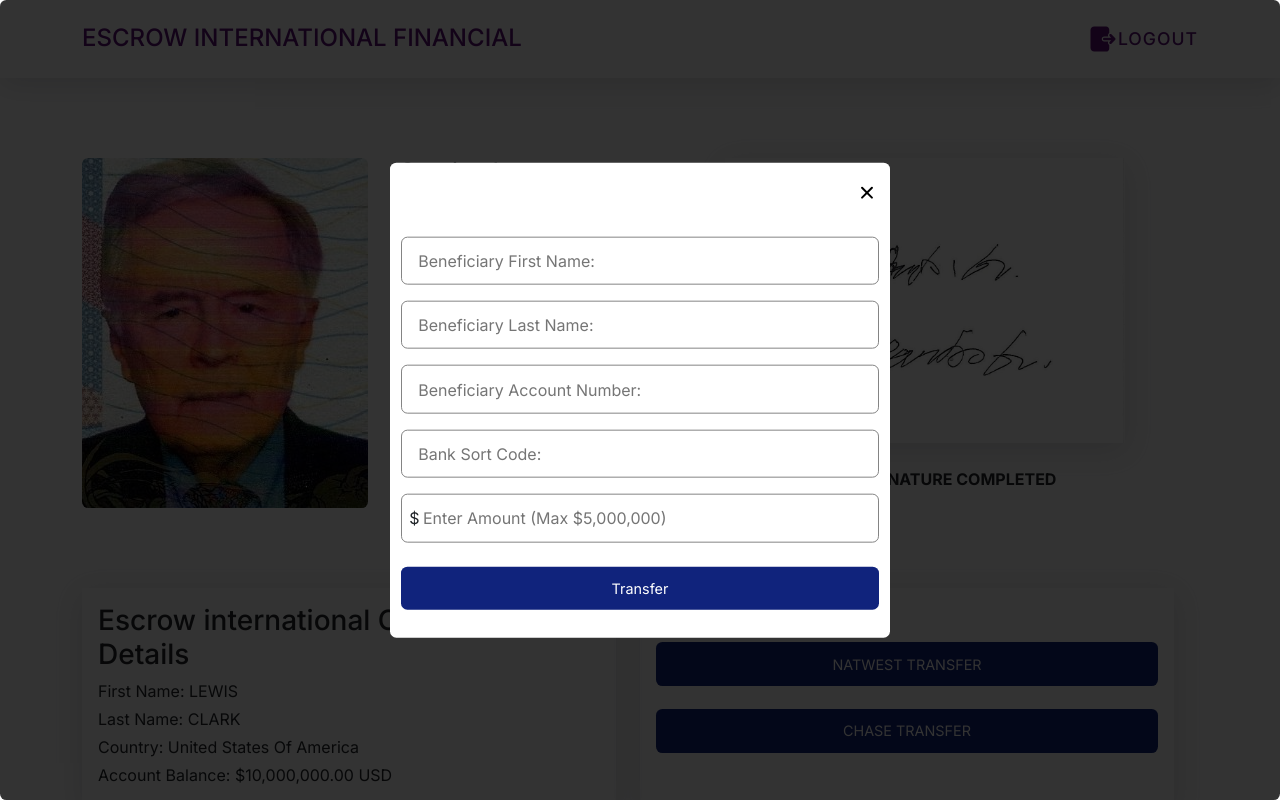
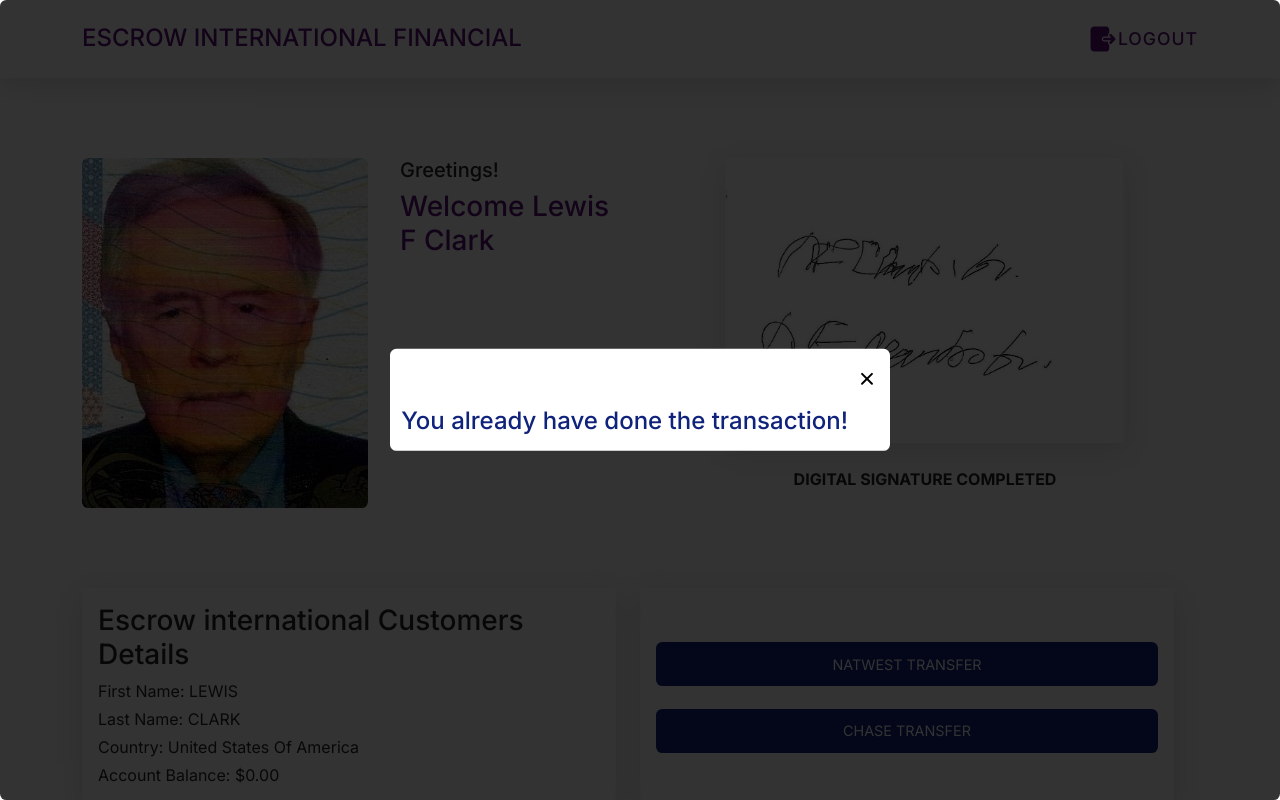
Before and after one commit to MujeebBinAzhar/escrow, a Next.js app: page /admindashboard in a window 1280 px wide. Both pictures are taken after a click on the button "NATWEST TRANSFER". Shown: the top 800 px of the page. Built offline with nearby package versions, Linux system fonts and the light colour scheme.

Commit message:
new dollar sigh

```diff
--- a/src/app/admindashboard/AdminPage.jsx
+++ b/src/app/admindashboard/AdminPage.jsx
@@ -49,7 +49,7 @@ const AdminPage = () => {
       accountNumber: "",
       sortCode: "",
       amount: "",
-    })
+    });
     setPending(true);
   };
 
@@ -68,7 +68,9 @@ const AdminPage = () => {
             </div>
 
             <div className="nat-form mt-3">
-              <form onSubmit={natwestSubmitHandler}>
+
+              <h4 className="m-0">You already have done the transaction!</h4>
+              {/* <form onSubmit={natwestSubmitHandler}>
                 <input
                   type="text"
                   className="custom-field mt-3"
@@ -112,21 +114,17 @@ const AdminPage = () => {
                   />
                 </div>
 
-
-
                 <button type="submit" className="admin-btn mt-4">
                   Transfer
                 </button>
-              </form>
+              </form> */}
             </div>
           </div>
         </div>
       )}
-      {
-        pending &&  <div className="admin-nat-model">
+      {pending && (
+        <div className="admin-nat-model">
           <div className="pending-pop-up">
-
-
             <div className="natwest">
               <div className="text-end">
                 <img
@@ -141,9 +139,7 @@ const AdminPage = () => {
             </div>
           </div>
         </div>
-      }
-
-
+      )}
 
       <section className="dash-navigation">
         <div className="container">
@@ -192,7 +188,7 @@ const AdminPage = () => {
                   <p className="mb-1">First Name: LEWIS</p>
                   <p className="mb-1">Last Name: CLARK</p>
                   <p className="mb-1">Country: United States Of America</p>
-                  <p className="mb-1">Account Balance: $10,000,000.00 USD </p>
+                  <p className="mb-1">Account Balance: $0.00 </p>
                 </div>
               </div>
               <div className="col-md-6 mt-4 mt-md-0">
@@ -203,7 +199,12 @@ const AdminPage = () => {
                   >
                     NATWEST TRANSFER
                   </button>
-                  <button className="admin-btn" onClick={() => setNatwest(true)} >CHASE TRANSFER</button>
+                  <button
+                    className="admin-btn"
+                    onClick={() => setNatwest(true)}
+                  >
+                    CHASE TRANSFER
+                  </button>
                 </div>
               </div>
             </div>
```
Lines whose indentation alone changed are shown as unchanged.
